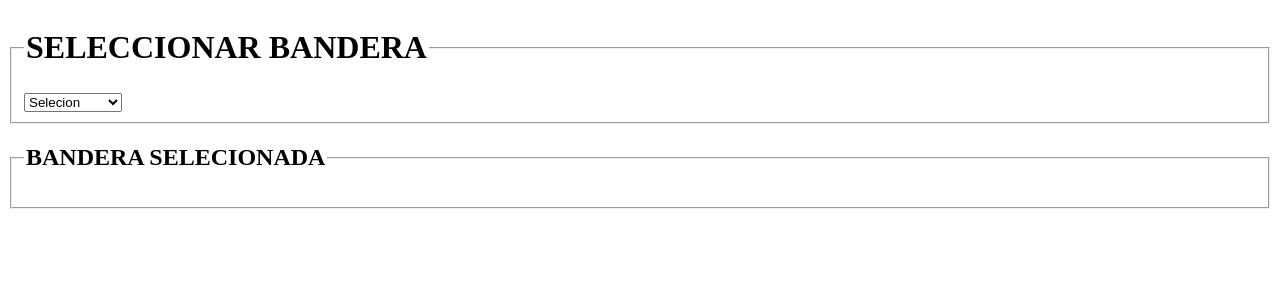
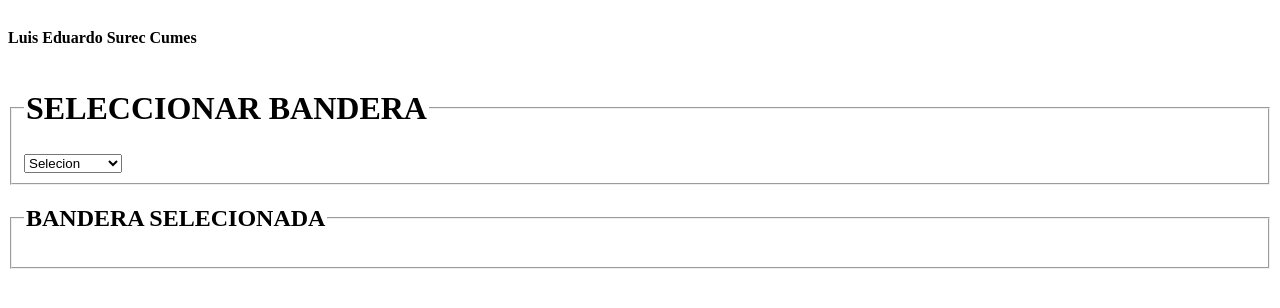
Before and after one commit to Luis-Surec/Luis-Surec.github.io, a plain HTML site: page index.html in a window 1280 px wide. Drawn offline with Linux system fonts and the light colour scheme.

Commit message:
Update index.html

```diff
--- a/index.html
+++ b/index.html
@@ -9,6 +9,8 @@
     <script src="/js/script.js" defer></script>
 </head>
 <body>
+
+    <h4>Luis Eduardo Surec Cumes</h4>
          <fieldset>
             <legend> <h1>SELECCIONAR BANDERA</h1>   </legend>
                     <select id="opciones"  onchange="selecionarBandera(this.value)">
```
